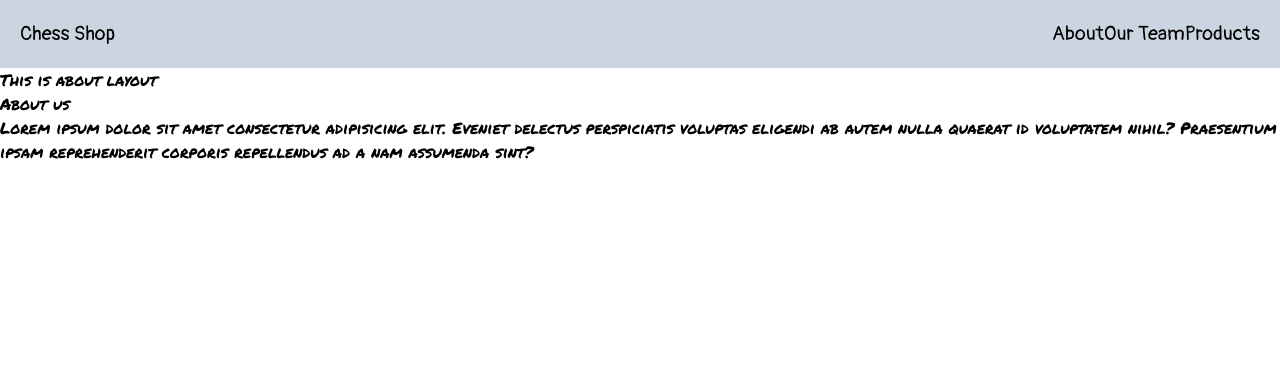
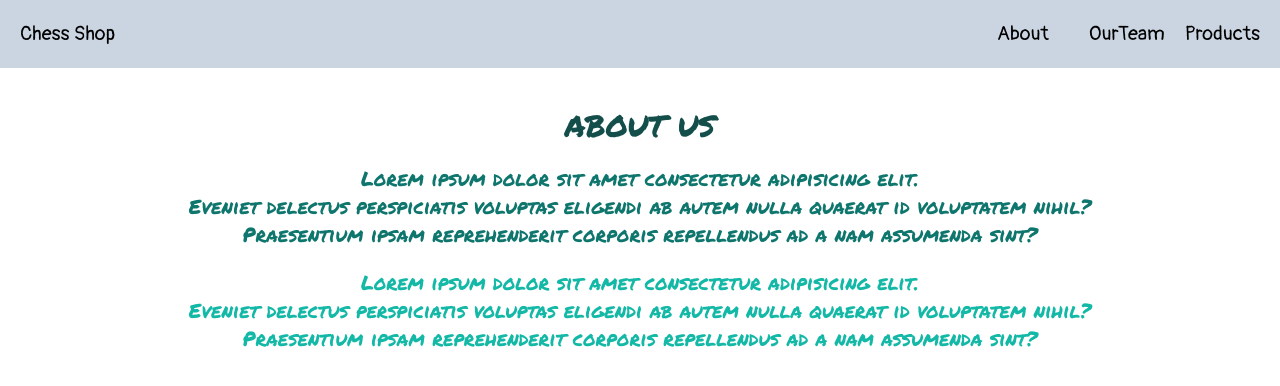
Before and after one commit to NeginSal/NextShop, a Next.js app: page /about in a window 1280 px wide. Shown: the top 386 px of the page. Built offline with nearby package versions, Linux system fonts and the light colour scheme.

Commit message:
edited:about sectionn

```diff
--- a/src/app/about/layout.jsx
+++ b/src/app/about/layout.jsx
@@ -2,13 +2,12 @@ import { Permanent_Marker } from 'next/font/google'
 
 const permanent = Permanent_Marker({
   weight: ['400'],
-  subsets: ['latin']
+  subsets: ['latin'],
 })
 
 const AboutLayout = ({ children }) => {
   return (
     <div className={permanent.className}>
-      <h1>This is about layout</h1>
       {children}
     </div>
   );
--- a/src/app/about/page.jsx
+++ b/src/app/about/page.jsx
@@ -1,13 +1,19 @@
-export const metadata={
-  title:'about chess shop'
+export const metadata = {
+  title: 'about us'
 }
+
 const AboutPage = () => {
   return (
-    <div>
-      <h1>About us</h1>
-      <p>
-        Lorem ipsum dolor sit amet consectetur adipisicing elit.
-        Eveniet delectus perspiciatis voluptas eligendi ab autem nulla quaerat id voluptatem nihil?
+    <div className="text-center m-10">
+      <h1 className=" text-teal-900 text-3xl">ABOUT US</h1>
+      <p className="my-5 text-teal-700 text-xl">
+        Lorem ipsum dolor sit amet consectetur adipisicing elit.<br />
+        Eveniet delectus perspiciatis voluptas eligendi ab autem nulla quaerat id voluptatem nihil?<br />
+        Praesentium ipsam reprehenderit corporis repellendus ad a nam assumenda sint?
+      </p>
+      <p className="my-5 text-teal-500 text-xl">
+        Lorem ipsum dolor sit amet consectetur adipisicing elit.<br />
+        Eveniet delectus perspiciatis voluptas eligendi ab autem nulla quaerat id voluptatem nihil?<br />
         Praesentium ipsam reprehenderit corporis repellendus ad a nam assumenda sint?
       </p>
     </div>
--- a/src/app/about/team/page.jsx
+++ b/src/app/about/team/page.jsx
@@ -1,13 +1,34 @@
-const TeamPage = () => {
+export const metadata = {
+  title: 'about our Team'
+}
+
+async function TeamMemeber() {
+  const response = await fetch('https://jsonplaceholder.typicode.com/users');
+  const members = await response.json();
+  return members;
+}
+
+const TeamPage = async () => {
+
+  const members = await TeamMemeber();
+
   return (
-    <div>
-      <h1>Our Team</h1>
-      <p>Lorem ipsum dolor sit amet consectetur adipisicing elit.
-        Suscipit similique error perferendis, quo est magni ipsam voluptatem repudiandae
-        laborum ad hic officiis accusantium,
-        placeat ducimus consequuntur fugit dolore quae corrupti?
-      </p>
-    </div>
+    <>
+      <h1 className="text-center text-green-600 text-5xl my-5">* OUR TEAM *</h1>
+      <div class="grid grid-cols-1 gap-3 mx-5 lg:grid lg:grid-cols-4 lg:gap-4 lg:m-8">
+        {
+          members.map((member) => (
+            <div key={member.id} class="flex flex-col items-center p-7 border border-green-700 rounded-xl bg-lime-50">
+              <img className="w-28 h-28 mb-8 rounded-full shadow-lg bg-green-200" />
+              <p className="mb-1 text-xl font-medium text-emerald-900">{member.name}</p>
+              <p className="mb-1 text-xl font-medium text-green-700 ">{member.email}</p>
+              <p className="text-sm text-lime-600">{member.website}</p>
+            </div>
+          ))
+        }
+      </div>
+    </>
+
   );
 }
 
--- a/src/app/components/Navbar.jsx
+++ b/src/app/components/Navbar.jsx
@@ -6,9 +6,9 @@ const Navbar = () => {
       <div>
         <Link href='/'>Chess Shop</Link>
       </div>
-      <div>
-        <Link href='/about'>About</Link>
-        <Link href='/about/team'>Our Team</Link>
+      <div >
+        <Link href='/about' className="px-5">About</Link>
+        <Link href='/about/team' className="px-5">OurTeam</Link>
         <Link href='/shop/products'>Products</Link>
       </div>
     </div>
--- a/src/app/layout.js
+++ b/src/app/layout.js
@@ -17,10 +17,9 @@ export default function RootLayout({ children }) {
   return (
     <html lang="en">
       <body className={pangolin.className}>
-      <Navbar/>
-
+        <Navbar />
         {children}
-        </body>
+      </body>
     </html>
   )
 }
--- a/src/app/page.js
+++ b/src/app/page.js
@@ -5,11 +5,11 @@ const HomePage = () => {
   return (
     <div>
       <h1>Welcome to homepage</h1>
-      <ul>
+      {/* <ul>
         <li><Link href='/'>Home</Link></li>
         <li><Link href='/about'>About</Link></li>
         <li><Link href='/about/team'>Team</Link></li>
-      </ul>
+      </ul> */}
       <Games />
     </div>
   );
```
